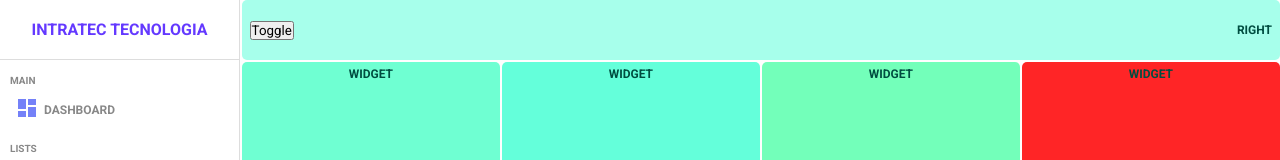
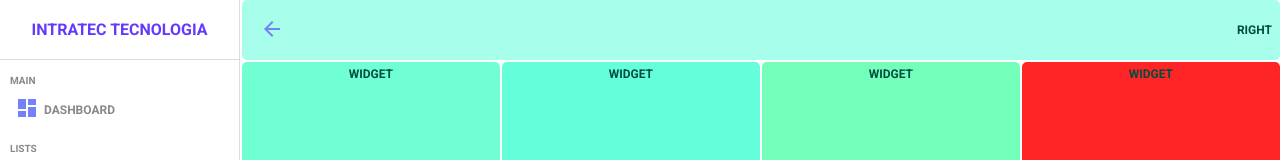
Before and after one commit to valdir-ti/intratec-web, a React (Create React App) app: page / in a window 1280 px wide. Shown: the top 160 px of the page. Built offline with nearby package versions, Linux system fonts and the light colour scheme; no server answers; sample sign-in values are in the browser's storage.

Commit message:
feat: add icon to menu

```diff
--- a/src/components/Navbar/index.tsx
+++ b/src/components/Navbar/index.tsx
@@ -1,24 +1,41 @@
+import {
+  ArrowBack,
+  ArrowForward
+} from '@mui/icons-material';
 import { useContext } from 'react'
+
+
 import { SidebarContext } from '../../context/sidebar/sidebarContext';
 
-import './styles.scss'
+import {
+  Container,
+  Left,
+  Right,
+  NavbarIconWrapper,
+  NavbarIconWrapperResponsive
+} from './styles'
 
 const Navbar = () => {
 
   const sidebarContext = useContext(SidebarContext);
-  const { dispatch } = sidebarContext;
+  const { state: { open }, dispatch } = sidebarContext;
 
   function handleToggle () {
     dispatch({ type: 'TOGGLE_SIDEBAR' })
   }
 
   return (
-    <>
-      <div className="left">
-        <button onClick={handleToggle}>Toggle</button>
-      </div>
-      <div className="right">Right</div>
-    </>
+    <Container>
+      <Left>
+        <NavbarIconWrapper open={open}>
+          {open ? <ArrowBack onClick={handleToggle} titleAccess={'Close Menu'} /> : <ArrowForward onClick={handleToggle} titleAccess={'Open Menu'}/>}
+        </NavbarIconWrapper>
+        <NavbarIconWrapperResponsive>
+          <ArrowForward onClick={handleToggle} titleAccess={'Close Menu'} />
+        </NavbarIconWrapperResponsive>
+      </Left>
+      <Right>Right</Right>
+    </Container>
   )
 }
 
--- /dev/null
+++ b/src/components/Navbar/styles.ts
@@ -0,0 +1,34 @@
+import styled from "styled-components";
+
+interface Props {
+    open?: boolean;
+}
+
+export const Container = styled.div`
+    height: 100%;
+    width: 100%;
+    display: flex;
+    justify-content: space-between;
+    align-items: center;
+`
+export const Left = styled.div``
+export const Right = styled.div``
+export const NavbarIconWrapper = styled.span<Props>`
+    cursor: pointer;
+    color: var(--main);
+    font-weight: 600;
+    font-size: 13px;
+    margin-left: 10px;
+    margin-right: 5px;
+    @media only screen and (max-width: 550px) {
+        display: none;
+    }
+`
+export const NavbarIconWrapperResponsive = styled.span`
+    display: none;
+    @media only screen and (max-width: 550px) {
+        display: block;
+        cursor: pointer;
+        color: var(--main);
+    }
+`
--- a/src/components/Sidebar/index.tsx
+++ b/src/components/Sidebar/index.tsx
@@ -11,7 +11,7 @@ import {
   SettingsApplications,
   SettingsSystemDaydream,
   Store,
-  MenuOpen
+  ArrowBack
 } from '@mui/icons-material';
 
 import { AuthContext } from '../../context/authentication/authContext'
@@ -58,7 +58,7 @@ const Sidebar = () => {
           Intratec Tecnologia
         </ContainerLogoSpan>
         <MenuIconWrapper>
-          <MenuOpen onClick={handleSidebar}/>
+          <ArrowBack onClick={handleSidebar}/>
         </MenuIconWrapper>
       </ContainerLogoResponsive>
       }
--- a/src/components/Sidebar/styles.ts
+++ b/src/components/Sidebar/styles.ts
@@ -89,7 +89,7 @@ export const IconWrapper = styled.span<Props>`
     font-size: 13px;
     margin-left: ${props => props.open ? '10px' : '20px'};
     margin-right: 5px;
-    `
+`
 export const MenuIconWrapper = styled.span`
     display: none;
     @media only screen and (max-width: 550px) {
```
Also changed, not shown: src/components/Navbar/styles.scss (deleted).
